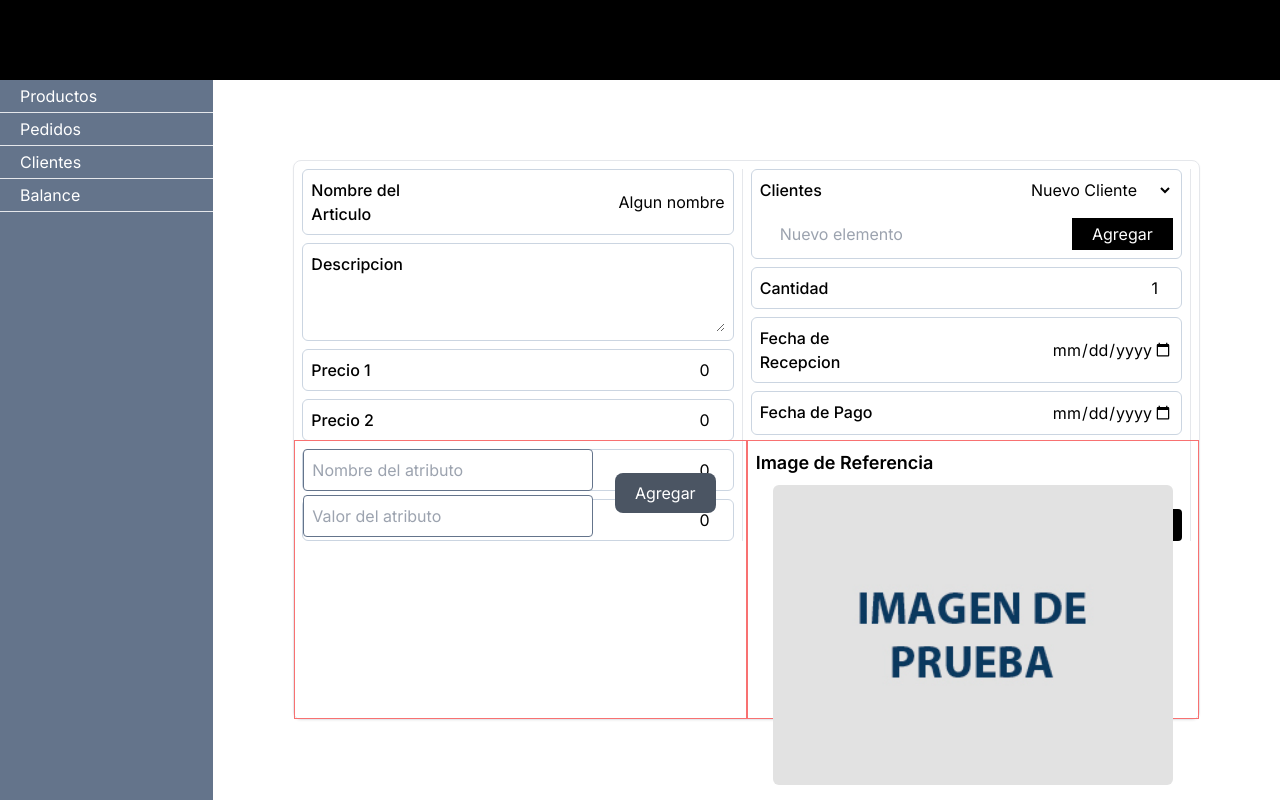
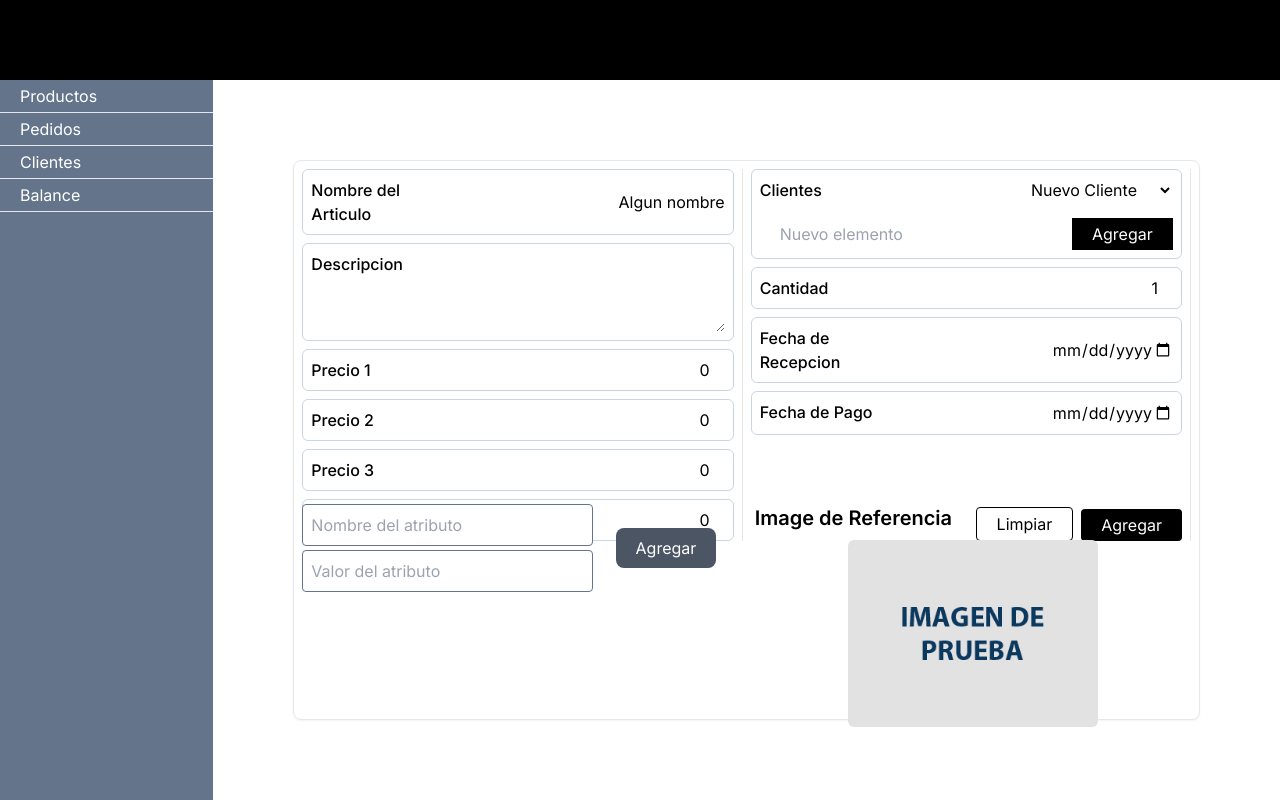
Before and after one commit to zenx5/happy-day, a Next.js app: page /admin/productos/0/form in a window 1280 px wide. Built offline with nearby package versions, Linux system fonts and the light colour scheme.

Commit message:
ajustes de estilos

```diff
--- a/src/app/admin/productos/[id]/form/page.tsx
+++ b/src/app/admin/productos/[id]/form/page.tsx
@@ -4,8 +4,8 @@ import ClientSelect from "@/app/components/ui/ClientSelect";
 
 export default function Page(){
 
-    return <div className="rounded-lg border bg-card text-card-foreground shadow-sm grid grid-rows-4 grid-cols-2 h-full w-full">
-        <div className="col-span-2 row-span-2">
+    return <div className="rounded-lg border bg-card text-card-foreground shadow-sm grid grid-rows-5 grid-cols-2 h-full w-full">
+        <div className="col-span-2 row-span-3">
             <form className="grid grid-cols-2 p-2 gap-2">
                 <div className="flex flex-col gap-2 border-r pr-2">
                     <label className="p-2 flex flex-row justify-between gap-2 border border-slate-300 rounded-md">
@@ -54,16 +54,14 @@ export default function Page(){
                 </div>
             </form>
         </div>
-        <div className="border border-red-400 col-span-1 row-span-2 p-2">
+        <div className="col-span-1 row-span-2 p-2">
             <FormAttributes />
         </div>
-        <div className="border border-red-400 col-span-1 row-span-2 p-2">
-            <h2 className="font-semibold text-lg mb-2">Image de Referencia</h2>
+        <div className="col-span-1 row-span-2 p-2">
+            <h2 className="font-semibold text-xl mb-2">Image de Referencia</h2>
             <span className="w-full flex justify-center">
-                <Image src="/prueba.jpg" alt="" width={400} height={400} className="rounded-md"/>
+                <Image src="/prueba.jpg" alt="" width={250} height={250} className="rounded-md"/>
             </span>
-
         </div>
-
     </div>
 }
```
